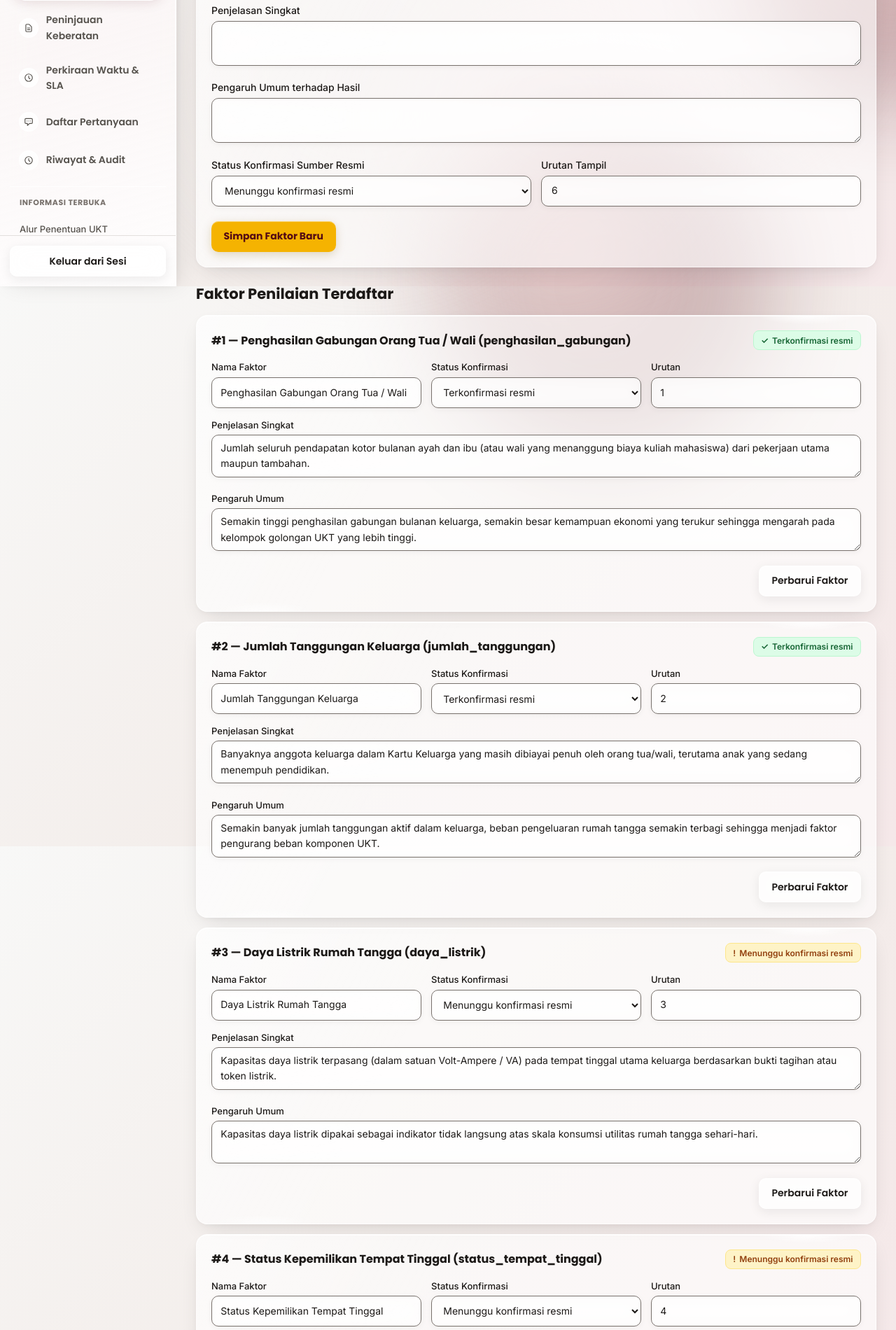
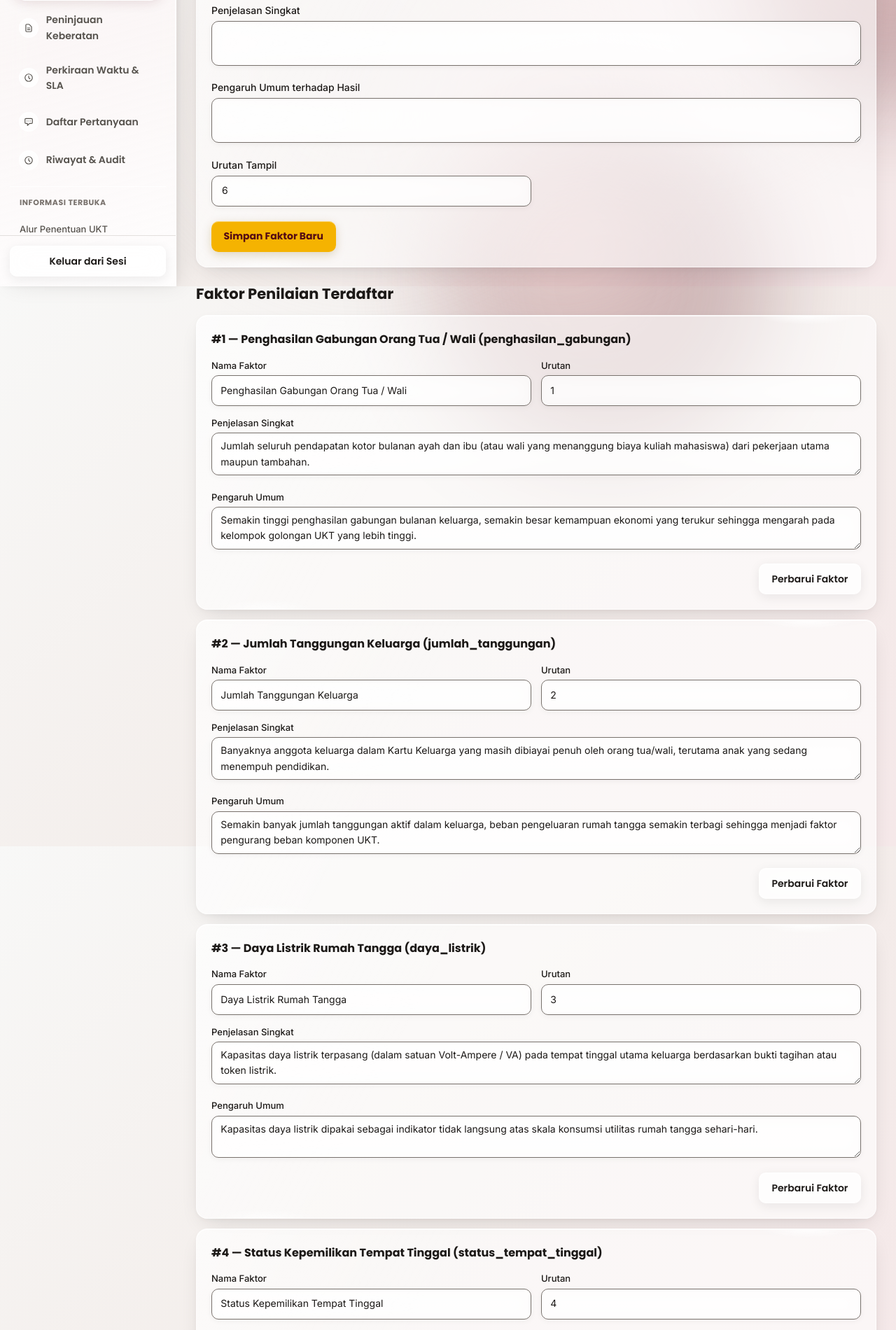
Before and after one commit to Rizaldiiiii/sppk-ukt-ng, a Laravel app: page /petugas/konten in a window 1280 px wide. Shown: the part 391-2291 px from the top of the page at 70% size. Run offline with Laravel 12, Linux system fonts and the light colour scheme; a user stored in the database is signed in; data comes from the database, SQL or seed files in the repository; style sheets or scripts are compiled from the project's sources; some libraries are stand-ins or nearby versions.

Commit message:
feat(faktor): hapus seluruh tampilan status konfirmasi sumber faktor di kelola konten petugas dan seeder

```diff
--- a/app/Http/Controllers/Petugas/KontenController.php
+++ b/app/Http/Controllers/Petugas/KontenController.php
@@ -158,7 +158,7 @@ class KontenController extends Controller
                 subjekTipe: FaktorPenilaian::class,
                 subjekId: $faktor->id,
                 nilaiSebelum: null,
-                nilaiSesudah: $faktor->only(['kode', 'nama', 'status_konfirmasi', 'urutan', 'aktif'])
+                nilaiSesudah: $faktor->only(['kode', 'nama', 'urutan', 'aktif'])
             );
         });
 
@@ -170,7 +170,7 @@ class KontenController extends Controller
         Gate::authorize('manage', KontenPublik::class);
 
         DB::transaction(function () use ($request, $faktor) {
-            $sebelum = $faktor->only(['nama', 'penjelasan_singkat', 'pengaruh_umum', 'status_konfirmasi', 'urutan', 'aktif']);
+            $sebelum = $faktor->only(['nama', 'penjelasan_singkat', 'pengaruh_umum', 'urutan', 'aktif']);
             $data = $request->validated();
             $data['aktif'] = $request->boolean('aktif', true);
 
@@ -188,7 +188,7 @@ class KontenController extends Controller
                 subjekTipe: FaktorPenilaian::class,
                 subjekId: $faktor->id,
                 nilaiSebelum: $sebelum,
-                nilaiSesudah: $faktor->only(['nama', 'penjelasan_singkat', 'pengaruh_umum', 'status_konfirmasi', 'urutan', 'aktif'])
+                nilaiSesudah: $faktor->only(['nama', 'penjelasan_singkat', 'pengaruh_umum', 'urutan', 'aktif'])
             );
         });
 
--- a/app/Http/Requests/StoreFaktorPenilaianRequest.php
+++ b/app/Http/Requests/StoreFaktorPenilaianRequest.php
@@ -29,7 +29,6 @@ class StoreFaktorPenilaianRequest extends FormRequest
             'penjelasan_singkat' => ['required', 'string', 'max:2000'],
             'pengaruh_umum' => ['nullable', 'string', 'max:2000'],
             'satuan' => ['nullable', 'string', 'max:40'],
-            'status_konfirmasi' => ['required', Rule::in(['terkonfirmasi', 'menunggu_konfirmasi'])],
             'urutan' => ['required', 'integer', 'min:1', 'max:999'],
             'aktif' => ['nullable', 'boolean'],
         ];
@@ -42,8 +41,6 @@ class StoreFaktorPenilaianRequest extends FormRequest
             'kode.unique' => 'Kode faktor tersebut sudah terdaftar.',
             'nama.required' => 'Nama faktor penilaian wajib diisi.',
             'penjelasan_singkat.required' => 'Penjelasan singkat faktor wajib diisi.',
-            'status_konfirmasi.required' => 'Status konfirmasi resmi wajib dipilih.',
-            'status_konfirmasi.in' => 'Status konfirmasi hanya boleh "terkonfirmasi" atau "menunggu_konfirmasi".',
         ];
     }
 }
--- a/app/Models/FaktorPenilaian.php
+++ b/app/Models/FaktorPenilaian.php
@@ -32,16 +32,4 @@ class FaktorPenilaian extends Model
     {
         return $this->hasMany(ParameterPenilaian::class, 'faktor_id');
     }
-
-    public function isTerkonfirmasi(): bool
-    {
-        return $this->status_konfirmasi === 'terkonfirmasi';
-    }
-
-    public function labelStatusKonfirmasi(): string
-    {
-        return $this->isTerkonfirmasi()
-            ? 'Terkonfirmasi resmi'
-            : 'Menunggu konfirmasi resmi';
-    }
 }
--- a/database/seeders/DatabaseSeeder.php
+++ b/database/seeders/DatabaseSeeder.php
@@ -387,7 +387,7 @@ class DatabaseSeeder extends Seeder
                 'slug' => 'faktor',
                 'judul' => 'Daftar Faktor dan Variabel Penentuan UKT',
                 'ringkasan' => 'Penentuan UKT tidak hanya melihat penghasilan orang tua semata, melainkan menggabungkan beberapa indikator beban tanggungan dan kondisi rumah tangga secara menyeluruh.',
-                'isi' => 'Halaman ini menampilkan seluruh faktor penilaian yang digunakan dalam model penjelasan SPPK-UKT UNG. Faktor yang belum memiliki konfirmasi tertulis dari regulasi terbuka kampus ditandai secara jujur dengan status "Menunggu konfirmasi resmi" agar mahasiswa mendapatkan informasi yang transparan.',
+                'isi' => 'Halaman ini menampilkan seluruh faktor penilaian yang digunakan dalam model penjelasan SPPK-UKT UNG beserta penjelasan singkat dan pengaruh umumnya terhadap hasil penilaian agar mahasiswa mendapatkan informasi yang transparan.',
                 'diperbarui_oleh' => $petugas->id,
                 'diperbarui_pada' => now(),
             ],
--- a/resources/views/petugas/konten/index.blade.php
+++ b/resources/views/petugas/konten/index.blade.php
@@ -62,13 +62,6 @@
                         <textarea id="faktor_pengaruh" name="pengaruh_umum" rows="2" class="glass-input w-full px-4 py-2.5 text-[14px]"></textarea>
                     </div>
                     <div>
-                        <label for="faktor_status" class="block text-[14px] font-medium text-ink mb-1">Status Konfirmasi Sumber Resmi</label>
-                        <select id="faktor_status" name="status_konfirmasi" class="glass-input w-full px-4 py-2.5 text-[14px]">
-                            <option value="menunggu_konfirmasi">Menunggu konfirmasi resmi</option>
-                            <option value="terkonfirmasi">Terkonfirmasi resmi</option>
-                        </select>
-                    </div>
-                    <div>
                         <label for="faktor_urutan" class="block text-[14px] font-medium text-ink mb-1">Urutan Tampil</label>
                         <input id="faktor_urutan" name="urutan" type="number" value="6" min="1" required class="glass-input w-full px-4 py-2.5 text-[14px]">
                     </div>
@@ -90,29 +83,21 @@
                             <span class="font-heading font-bold text-[16px] text-ink">
                                 #{{ $faktor->urutan }} — {{ $faktor->nama }} ({{ $faktor->kode }})
                             </span>
-                            <x-badge-status :status="$faktor->status_konfirmasi" :label="$faktor->labelStatusKonfirmasi()" />
                         </div>
-                        <div class="grid grid-cols-1 md:grid-cols-3 gap-4">
+                        <div class="grid grid-cols-1 md:grid-cols-2 gap-4">
                             <div>
                                 <label class="block text-[13px] font-medium text-ink mb-1">Nama Faktor</label>
                                 <input name="nama" type="text" value="{{ $faktor->nama }}" required class="glass-input w-full px-3.5 py-2 text-[14px]">
                             </div>
                             <div>
-                                <label class="block text-[13px] font-medium text-ink mb-1">Status Konfirmasi</label>
-                                <select name="status_konfirmasi" class="glass-input w-full px-3.5 py-2 text-[14px]">
-                                    <option value="terkonfirmasi" @selected($faktor->status_konfirmasi === 'terkonfirmasi')>Terkonfirmasi resmi</option>
-                                    <option value="menunggu_konfirmasi" @selected($faktor->status_konfirmasi === 'menunggu_konfirmasi')>Menunggu konfirmasi resmi</option>
-                                </select>
-                            </div>
-                            <div>
                                 <label class="block text-[13px] font-medium text-ink mb-1">Urutan</label>
                                 <input name="urutan" type="number" value="{{ $faktor->urutan }}" required class="glass-input w-full px-3.5 py-2 text-[14px]">
                             </div>
-                            <div class="md:col-span-3">
+                            <div class="md:col-span-2">
                                 <label class="block text-[13px] font-medium text-ink mb-1">Penjelasan Singkat</label>
                                 <textarea name="penjelasan_singkat" rows="2" required class="glass-input w-full px-3.5 py-2 text-[14px]">{{ $faktor->penjelasan_singkat }}</textarea>
                             </div>
-                            <div class="md:col-span-3">
+                            <div class="md:col-span-2">
                                 <label class="block text-[13px] font-medium text-ink mb-1">Pengaruh Umum</label>
                                 <textarea name="pengaruh_umum" rows="2" class="glass-input w-full px-3.5 py-2 text-[14px]">{{ $faktor->pengaruh_umum }}</textarea>
                             </div>
```
Also changed, not shown: docs/PRD.md (+4 -4 lines), docs/blueprint.md (+2 -2 lines), tests/Feature/SppkUktTahap1Test.php (+2 -1 lines), tests/Feature/SppkUktTahap2Test.php (+33 -0 lines).
